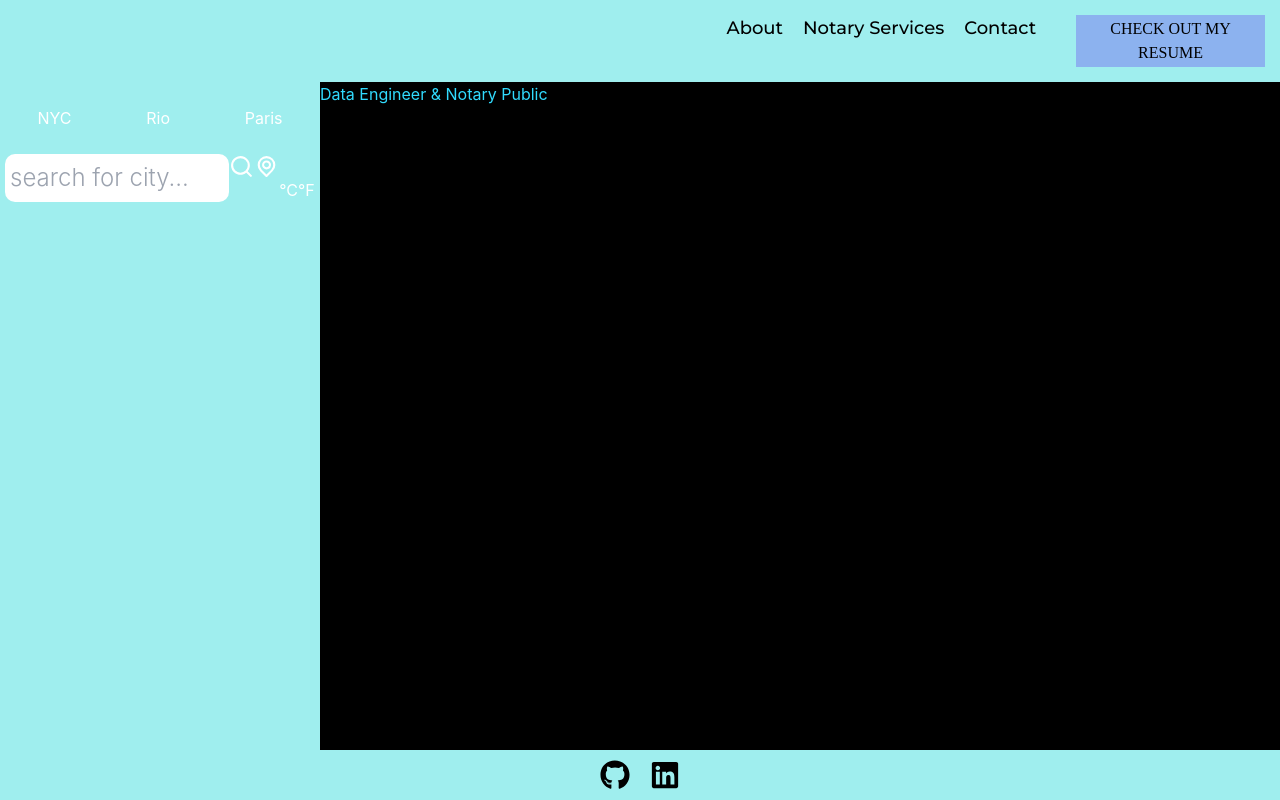
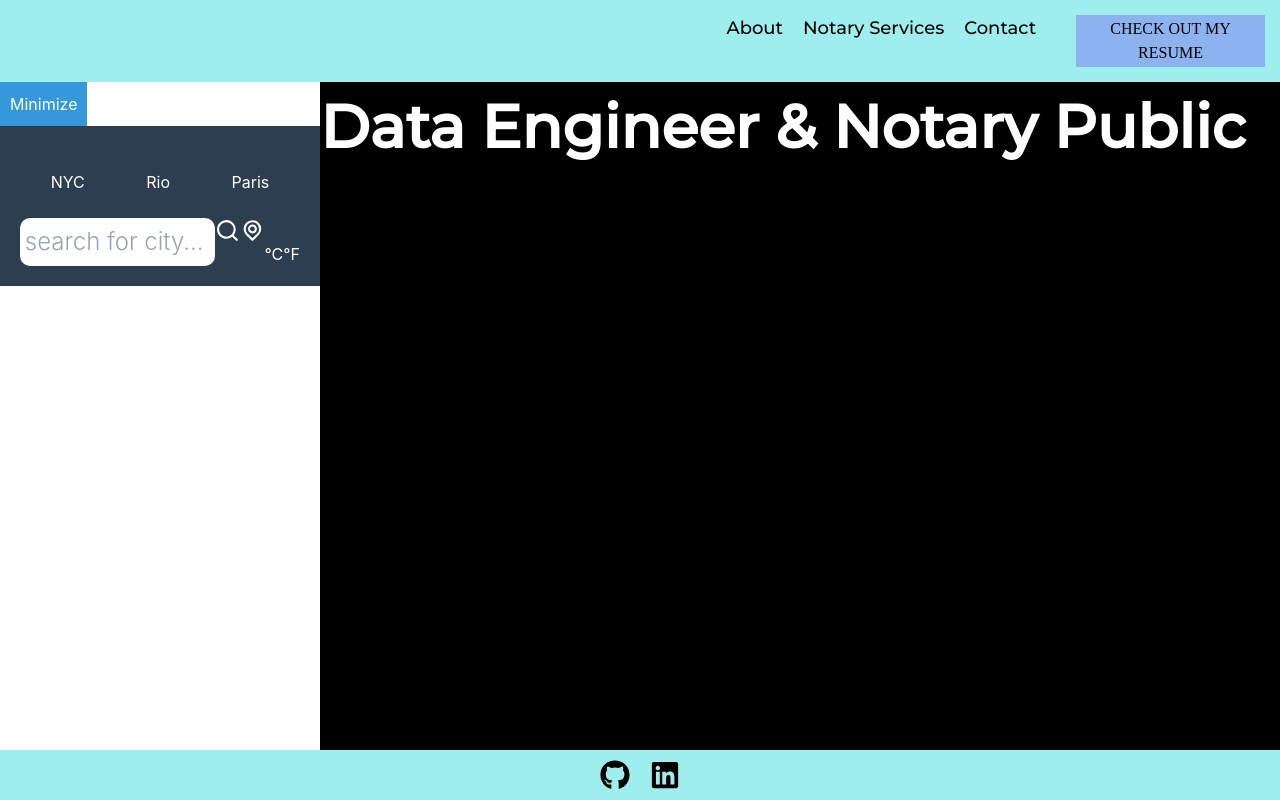
Before and after one commit to gabmora/gmc-profile, a React (Create React App) app: page / in a window 1280 px wide. Built offline with nearby package versions, Linux system fonts and the light colour scheme; no server answers; a web font is replaced by a local one.

Commit message:
min/max option to sidebar

```diff
--- a/src/App.css
+++ b/src/App.css
@@ -34,7 +34,7 @@ h2{
 
 .sidebar {
   grid-area: sidebar;
-  background-color:rgb(159, 238, 238);
+  background-color:rgb(159, 238, 238)#31dbfe;
   background-origin: 40px;
 }
 
@@ -53,3 +53,12 @@ h2{
   padding: 10px;
   background-color: rgb(159, 238, 238);
 }
+
+.main-container {
+  transition: margin-left 0.5s;
+  padding: 20px; /* Add padding as needed */
+}
+
+.sidebar-minimized .main-container {
+  margin-left: 0;
+}
--- a/src/App.js
+++ b/src/App.js
@@ -7,6 +7,8 @@ import { Header, PDFViewer } from './components/Header';
 import Contact from './components/Contact';
 import Services from './components/Services';
 import Weather from './components/Weather';
+import SidebarWithWeather from './components/SidebarWithWeather';
+
 
 function App() {
   return (
@@ -22,7 +24,7 @@ function App() {
         </Routes>
         <Footer />
         <aside className="sidebar">
-          <Weather />
+          <SidebarWithWeather />
         </aside>
       </Router>
     </div>
--- a/src/Main.css
+++ b/src/Main.css
@@ -3,3 +3,11 @@
     grid-area: main;
     background-color: rgb(139, 128, 240);
 }
+
+h1{
+    font-family: Montserrat;
+    color: rgb(159, 36, 36);
+    font-weight: 600;
+    font-size: 60px;
+
+  }
--- a/src/Main.js
+++ b/src/Main.js
@@ -5,7 +5,7 @@ function Main(){
     console.log("Main page rendered")
     return(
         <div className="main">
-            <h2>Data Engineer & Notary Public</h2>
+            <h1>Data Engineer & Notary Public</h1>
         </div>
     )
 
--- a/src/components/Contact.css
+++ b/src/components/Contact.css
@@ -1,15 +1,46 @@
 @import url('https://fonts.googleapis.com/css2?family=Montserrat:wght@500&display=swap');
 
-.main{
+
+.main {
+  display: flex;
+  background-color: black;
+  /* color: white; */
   grid-area: main;
-    background-color: black;
+}
+
+
+.text-container {
+  flex: 1;
+  padding: 20px;
+  color: white;
+  font-family: Montserrat;
+  width: 400px;
+  height: 500px;
+  margin: 50px 50px;
+
+}
+
+h1{
+  font-family: Montserrat;
+  color: white;
+  font-weight: 600;
+  font-size: 60px;
+
+}
+
+h2{
+  font-family: Montserrat;
+  color: white;
+  font-weight: 600;
+  font-size: 30px;
+
 }
 .BookingPage-container {
   background-image: url('https://marketplace.canva.com/EAD2962NKnQ/2/0/1600w/canva-rainbow-gradient-pink-and-purple-virtual-background-_Tcjok-d9b4.jpg');
-    padding: 80px;
+  padding: 60px;
   width: 400px;
   height: 500px;
-    margin: 50px auto; /* Center horizontally and add 50px margin at the top */
+  margin: 50px 50px;
   font-family: 'Montserrat';
   display: flex;
   flex-direction: column;
@@ -22,6 +53,7 @@
   flex-direction: column;
   align-items: left;
   gap: 10px;
+  flex: 1;
 }
 
    .BookingPage-label {
@@ -45,11 +77,10 @@
      color: #000; /* Text color when focused (user typing) */
    }
 
-
    .BookingPage-datepicker {
-      border: 1px solid #412424;
+     /* border: 1px solid #412424; */
      border-radius: 4px;
-      padding: 10px;
+     padding: 6px;
      width: 100%;
      font-size: 1rem;
    }
@@ -117,3 +148,19 @@
  .close:hover {
    color: #000;
  }
+
+/* Add this style to make the form responsive */
+@media (max-width: 768px) {
+  .main {
+    flex-direction: column;
+  }
+
+  .BookingPage-container {
+    width: 100%;
+    margin: 20px 0;
+  }
+
+  .text-container {
+    padding: 20px;
+  }
+}
--- a/src/components/Contact.js
+++ b/src/components/Contact.js
@@ -58,9 +58,12 @@ function Contact() {
   };
   return (
     <div className='main'>
-
+      <div className="text-container">
+        <h1>Let's Talk!</h1>
+      <p>This contact form will send a direct email to my personal email. I promise to respond within 24 hours. If you prefer I reach out to you over a phone call, please utilize the date and time field for a convient time I can reach out. If you're cool with an email, select the the time and date you send the message.</p>
+    </div>
     <div className="BookingPage-container">
-      <h1>CONTACT ME</h1>
+      <h2>CONTACT ME</h2>
       <form className="BookingPage-form" onSubmit={sendEmail}>
         <div>
           <label htmlFor="name"></label>
--- /dev/null
+++ b/src/components/SidebarWithWeather.css
@@ -0,0 +1,38 @@
+.sidebar-container {
+    transition: margin-left 0.5s;
+    height: 100%;
+    overflow: hidden; /* Hide overflow when minimized */
+  }
+
+  .minimized {
+    margin-left: -250px; /* Adjust the value based on your sidebar width */
+  }
+
+  .toggle-button {
+    background-color: #3498db;
+    color: white;
+    border: none;
+    padding: 10px;
+    cursor: pointer;
+    font-size: 16px;
+  }
+
+  .sidebar-content {
+    background-color: #2c3e50;
+    padding: 20px;
+    color: white;
+  }
+
+  .maximize-button-container {
+    text-align: center;
+    padding: 10px;
+  }
+
+  .maximize-button {
+    background-color: #3498db;
+    color: white;
+    border: none;
+    padding: 10px;
+    cursor: pointer;
+    font-size: 16px;
+  }
--- /dev/null
+++ b/src/components/SidebarWithWeather.jsx
@@ -0,0 +1,42 @@
+// SidebarWithWeather.jsx
+
+import React, { useState } from 'react';
+import Weather from './Weather';
+import './SidebarWithWeather.css';
+
+const SidebarWithWeather = () => {
+  const [isMinimized, setIsMinimized] = useState(false);
+
+  const toggleMinimize = () => {
+    setIsMinimized(!isMinimized);
+  };
+
+  const maximizeSidebar = () => {
+    setIsMinimized(false);
+  };
+
+  return (
+    <div className={`sidebar-container ${isMinimized ? 'minimized' : ''}`}>
+      <button onClick={toggleMinimize} className="toggle-button">
+        {isMinimized ? 'Maximize' : 'Minimize'}
+      </button>
+
+      {!isMinimized && (
+        <div className="sidebar-content">
+          <Weather />
+          {/* Add other sidebar content as needed */}
+        </div>
+      )}
+
+      {isMinimized && (
+        <div className="maximize-button-container">
+          <button onClick={maximizeSidebar} className="maximize-button">
+            Maximize
+          </button>
+        </div>
+      )}
+    </div>
+  );
+};
+
+export default SidebarWithWeather;
```
Lines whose indentation alone changed are shown as unchanged.
